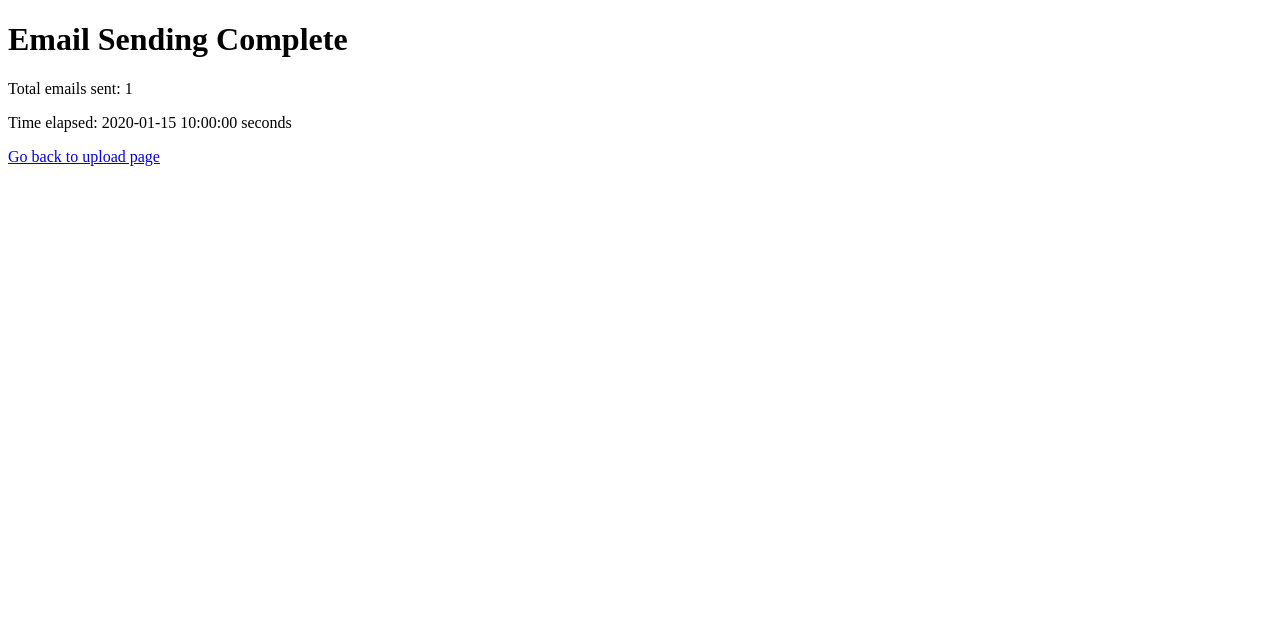
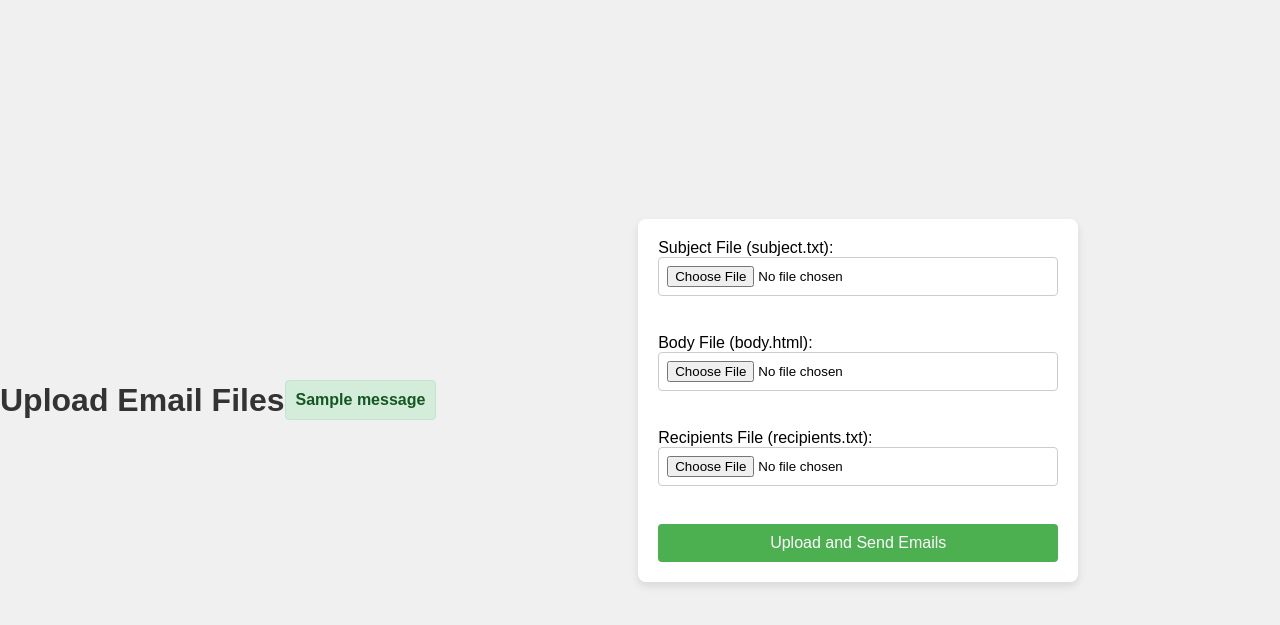
Before and after one commit to SleepTheGod/FlaskMailer, a Flask app: template templates/result.html in a window 1280 px wide. Shown: the top 625 px of the page. Run offline with Flask 3, Linux system fonts and the light colour scheme; the template is opened without the code that fills it: most values are stand-ins (such as "Sample title", 1, 10 or a date in 2020); one stand-in notice (Sample message) is shown.

Commit message:
Update result.html

```diff
--- a/templates/result.html
+++ b/templates/result.html
@@ -3,13 +3,32 @@
 <head>
     <meta charset="UTF-8">
     <meta name="viewport" content="width=device-width, initial-scale=1.0">
-    <title>Email Sending Result</title>
+    <title>Upload Email Files</title>
+    <link rel="stylesheet" type="text/css" href="{{ url_for('static', filename='styles.css') }}">
 </head>
 <body>
-    <h1>Email Sending Complete</h1>
-    <p>Total emails sent: {{ sent_count }}</p>
-    <p>Time elapsed: {{ elapsed_time }} seconds</p>
+    <h1>Upload Email Files</h1>
+    {% with messages = get_flashed_messages(with_categories=true) %}
+        {% if messages %}
+            <ul>
+            {% for category, message in messages %}
+                <li class="{{ category }}">{{ message }}</li>
+            {% endfor %}
+            </ul>
+        {% endif %}
+    {% endwith %}
 
-    <a href="/">Go back to upload page</a>
+    <form action="/" method="POST" enctype="multipart/form-data">
+        <label for="subject_file">Subject File (subject.txt):</label>
+        <input type="file" id="subject_file" name="subject_file" required><br><br>
+
+        <label for="body_file">Body File (body.html):</label>
+        <input type="file" id="body_file" name="body_file" required><br><br>
+
+        <label for="recipients_file">Recipients File (recipients.txt):</label>
+        <input type="file" id="recipients_file" name="recipients_file" required><br><br>
+
+        <button type="submit">Upload and Send Emails</button>
+    </form>
 </body>
 </html>
```
